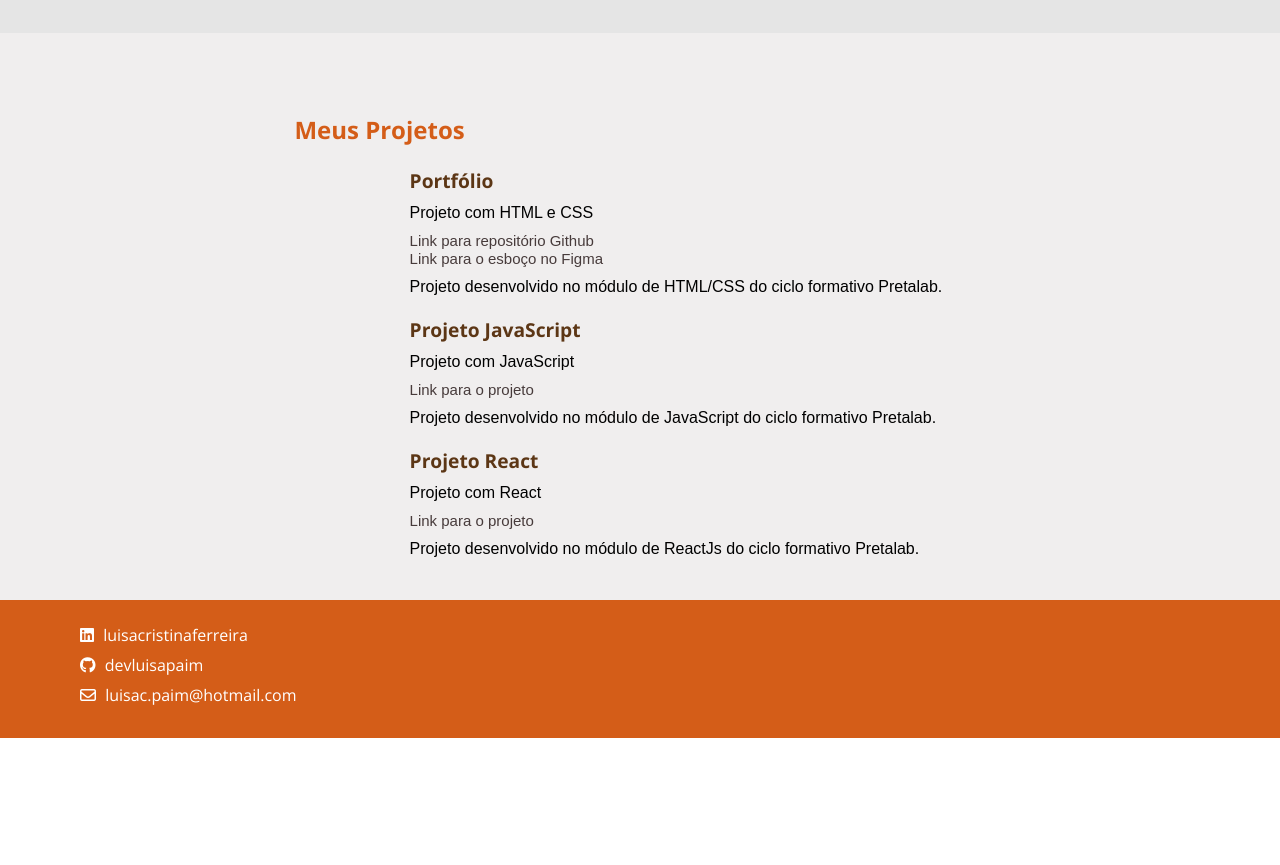
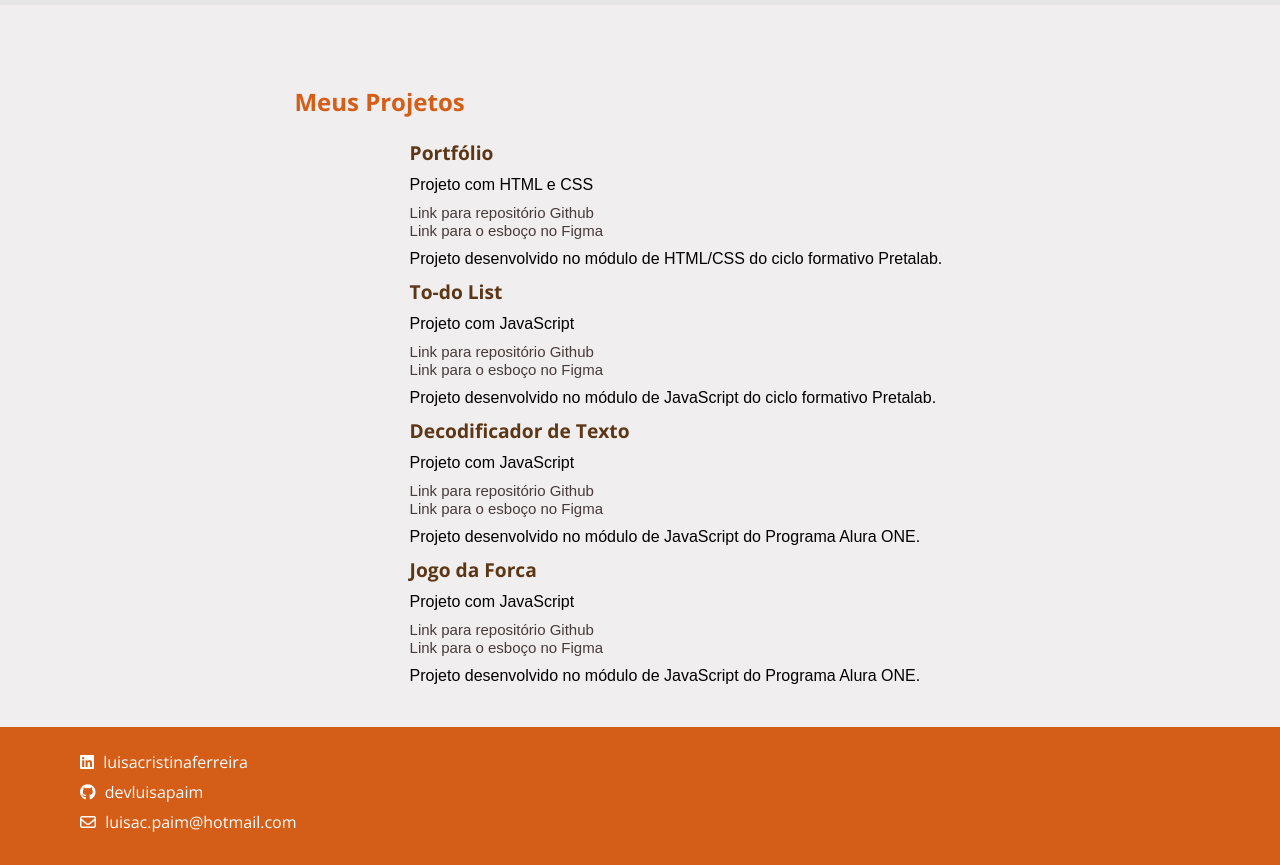
Before and after one commit to devluisapaim/portfolio_pretalab, a plain HTML site: page index.html in a window 1280 px wide. Shown: the part 880-1745 px from the top of the page. Before the commit the page ends 1618 px from the top, so only its background shows below. Drawn offline with nearby package versions, Linux system fonts and the light colour scheme; a web font is replaced by a local one.

Commit message:
atualizando projetos

```diff
--- a/index.html
+++ b/index.html
@@ -85,26 +85,40 @@
                                 Funcionalidades: 1. Criptografar e descriptografar textos;  2. Verifica texto na área de digitação e só funciona se houver; 3. Copiar a mensagem gerada através de botão dedicado;  4. Resetar a aplicação ao clicar na logo; 5. Página responsiva e adaptada para diversas telas. </p>
                         </li> -->
                         <li class="item-lista">
-                            <h4>Portfólio</h4>
+                            <h4><a href="https://portfolio-luisa-cristina.netlify.app/" target="_blank">Portfólio</a></h4>
                             <p>Projeto com HTML e CSS</p>
                             <a href="https://github.com/devluisapaim/portfolio_pretalab" target="_blank">Link para repositório Github</a><br>
                             <a href="https://www.figma.com/file/XUwVFsnmigidscejpWqS2j/Portfolio-Ciclo-Formativo-II---M%C3%B3dulo-I-(Copy)?node-id=0%3A1" target="_blank">Link para o esboço no Figma</a>
                             <p> Projeto desenvolvido no módulo de HTML/CSS do ciclo formativo Pretalab. </p>
                         </li>
                         <li class="item-lista">
-                            <h4>Projeto JavaScript</h4>
+                            <h4><a href="https://todolist-luisa.netlify.app/" target="_blank">To-do List</a></h4>
                             <p>Projeto com JavaScript</p>
-                            <a href="">Link para o projeto</a><br>
-                            <!-- <a href="">Link para o esboço no Figma</a>  -->
+                            <a href="https://github.com/devluisapaim/todo-list_pretalab" target="_blank">Link para repositório Github</a><br>
+                            <a href="https://www.figma.com/file/mQCpSLQhvNs31oCOA5szgE/to-do-list?t=4cqizmTC9STU9Df7-0" target="_blank">Link para o esboço no Figma</a>
                             <p> Projeto desenvolvido no módulo de JavaScript do ciclo formativo Pretalab. </p>
                         </li>
                         <li class="item-lista">
-                            <h4>Projeto React</h4>
+                            <h4><a href="https://devluisapaim.github.io/decodificador_sprint_1/ " target="_blank">Decodificador de Texto</a></h4>
+                            <p>Projeto com JavaScript</p>
+                            <a href="https://github.com/devluisapaim/decodificador_sprint_1">Link para repositório Github</a><br>
+                            <a href="https://www.figma.com/file/fT9PTMxQVr98tAvVq713C6/Alura-Challenge-Desafio-1-L%C3%B3gica-Copy?fuid=1075550463077624086">Link para o esboço no Figma</a>
+                            <p> Projeto desenvolvido no módulo de JavaScript do Programa Alura ONE. </p>
+                        </li>
+                        <li class="item-lista">
+                            <h4><a href="https://devluisapaim.github.io/jogodaforca_sprint_2/" target="_blank">Jogo da Forca</a></h4>
+                            <p>Projeto com JavaScript</p>
+                            <a href="https://github.com/devluisapaim/jogodaforca_sprint_2">Link para repositório Github</a><br>
+                            <a href="https://www.figma.com/file/sH1hchG6lhwiVfV4pAfVgH/Alura-Challenge---Desafio-2---L%C3%B3gica-(Copy)?node-id=10%253A158">Link para o esboço no Figma</a>
+                            <p> Projeto desenvolvido no módulo de JavaScript do Programa Alura ONE. </p>
+                        </li>
+                        <!-- <li class="item-lista">
+                            <h4><a href="" target="_blank"> </a></h4>
                             <p>Projeto com React</p>
                             <a href="">Link para o projeto</a><br>
-                            <!-- <a href="">Link para o esboço no Figma</a>  -->
+                            <a href="">Link para o esboço no Figma</a>
                             <p> Projeto desenvolvido no módulo de ReactJs do ciclo formativo Pretalab. </p>
-                        </li>
+                        </li> -->
                     </ul>
                 </div>
             </div>
--- a/style.css
+++ b/style.css
@@ -122,7 +122,7 @@ nav a {
     margin-top: 2.5em;
 }
 
-.lista h4 {
+.lista h4 a {
     color: var(--gold);
     font-family: var(--openSans);
     font-size: larger;
```
